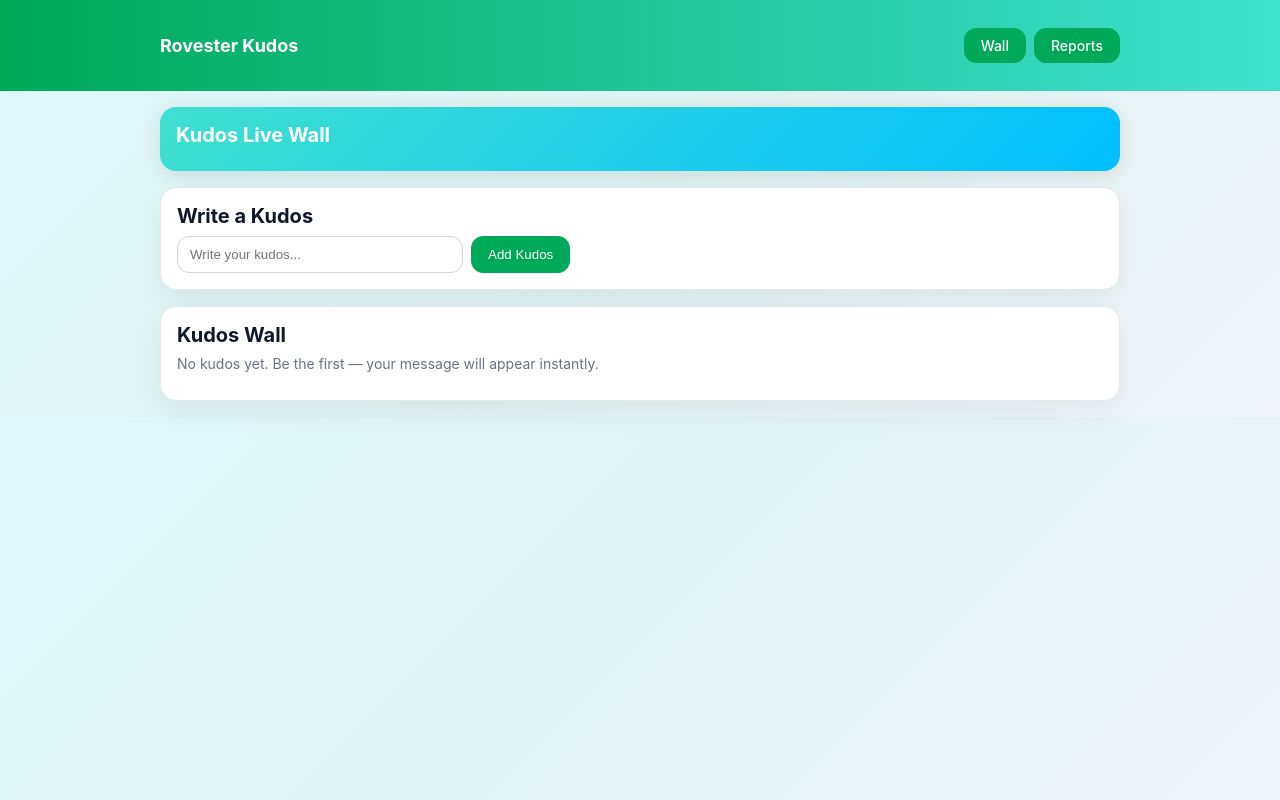
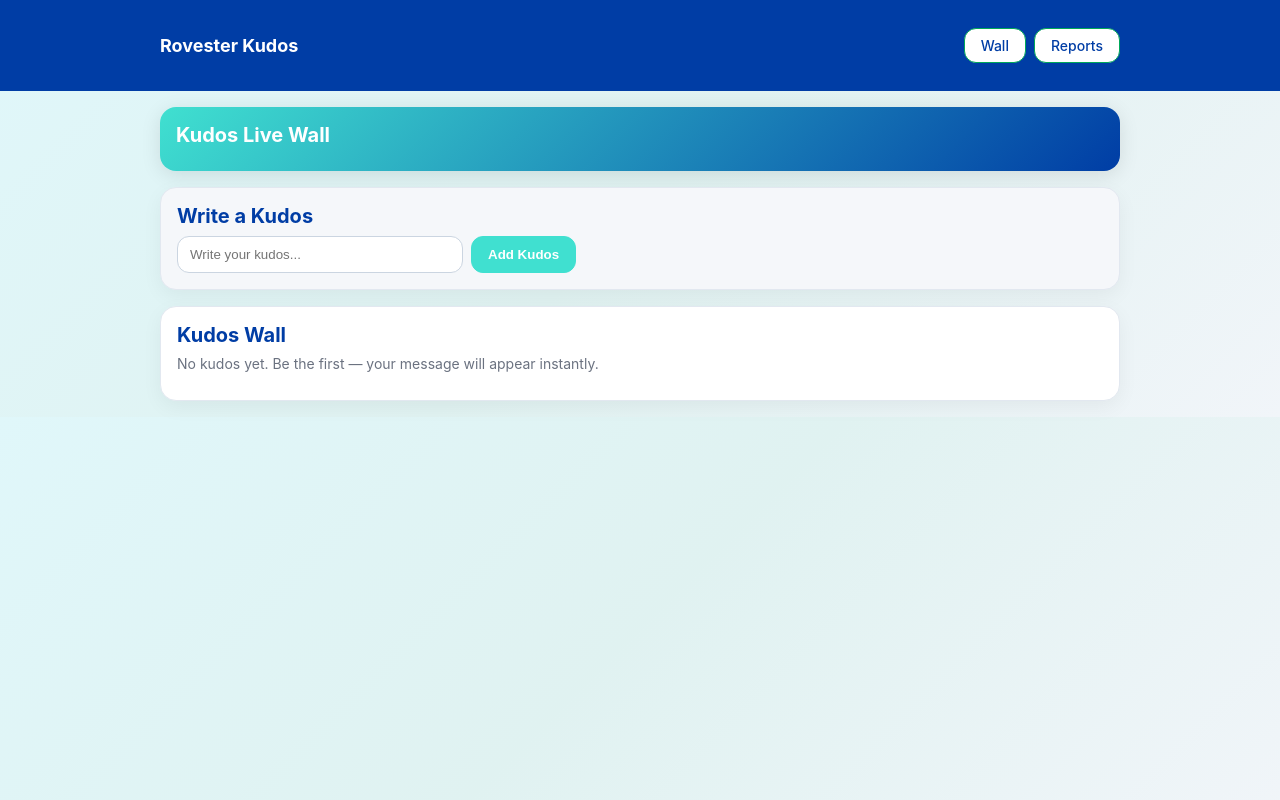
Before and after one commit to nina838/Rove-Kudos-, a React (Vite) app: page / in a window 1280 px wide. Built offline with nearby package versions, Linux system fonts and the light colour scheme.

Commit message:
Update App.jsx

```diff
--- a/src/App.jsx
+++ b/src/App.jsx
@@ -10,23 +10,24 @@ const S = {
     background: "#fff",
     borderRadius: 16,
     padding: 16,
-    boxShadow: "0 10px 30px rgba(0,0,0,.06)",
+    boxShadow: "0 6px 20px rgba(0,0,0,.05)",
     border: "1px solid #e2e8f0",
   },
-  head: { fontWeight: 700, fontSize: 20, marginBottom: 8, color: "#0f172a" },
+  head: { fontWeight: 700, fontSize: 20, marginBottom: 8, color: "#003da5" }, // rove blue
   row: { display: "flex", gap: 8, flexWrap: "wrap", alignItems: "center" },
   input: {
     padding: "10px 12px",
     borderRadius: 12,
-    border: "1px solid #d1d5db",
+    border: "1px solid #cbd5e1",
     minWidth: 260,
   },
   btn: {
     padding: "10px 16px",
     borderRadius: 12,
-    border: "1px solid #00a859",
-    background: "#00a859",
+    border: "1px solid #40E0D0",
+    background: "#40E0D0",
     color: "#fff",
+    fontWeight: 600,
     cursor: "pointer",
   },
 };
@@ -84,12 +85,12 @@ function Wall() {
 
   return (
     <>
-      {/* Elegant gradient header */}
+      {/* Elegant Turquoise & Rove Blue Banner */}
       <div
         style={{
           ...S.card,
           marginBottom: 16,
-          background: "linear-gradient(135deg, #40E0D0, #00BFFF)",
+          background: "linear-gradient(135deg, #40E0D0, #003da5)",
           color: "white",
           boxShadow: "0 4px 20px rgba(0,0,0,0.1)",
           border: "none",
@@ -99,8 +100,8 @@ function Wall() {
       </div>
 
       {/* Write a Kudos */}
-      <div style={{ ...S.card, marginBottom: 16 }}>
-        <div style={S.head}>Write a Kudos</div>
+      <div style={{ ...S.card, marginBottom: 16, background: "#f5f7fa" }}>
+        <div style={{ ...S.head, color: "#003da5" }}>Write a Kudos</div>
         {isOpen ? (
           <form onSubmit={addKudos} style={{ ...S.row }}>
             <input
@@ -122,7 +123,7 @@ function Wall() {
 
       {/* Wall */}
       <div style={S.card}>
-        <div style={S.head}>Kudos Wall</div>
+        <div style={{ ...S.head, color: "#003da5" }}>Kudos Wall</div>
         <KudosPanel
           kudos={kudos}
           getContent={(k) => k.content}
@@ -136,14 +137,20 @@ function Wall() {
 export default function App() {
   return (
     <>
-      <nav className="nav">
+      <nav className="nav" style={{ background: "#003da5", color: "white" }}>
         <div className="container nav-inner">
-          <div className="brand">Rovester Kudos</div>
+          <div className="brand" style={{ color: "white" }}>
+            Rovester Kudos
+          </div>
           <div className="spacer" />
-          <Link to="/wall" className="btn">
+          <Link to="/wall" className="btn" style={{ color: "#003da5", background: "white" }}>
             Wall
           </Link>
-          <Link to="/reports" className="btn" style={{ marginLeft: 8 }}>
+          <Link
+            to="/reports"
+            className="btn"
+            style={{ marginLeft: 8, color: "#003da5", background: "white" }}
+          >
             Reports
           </Link>
         </div>
```
